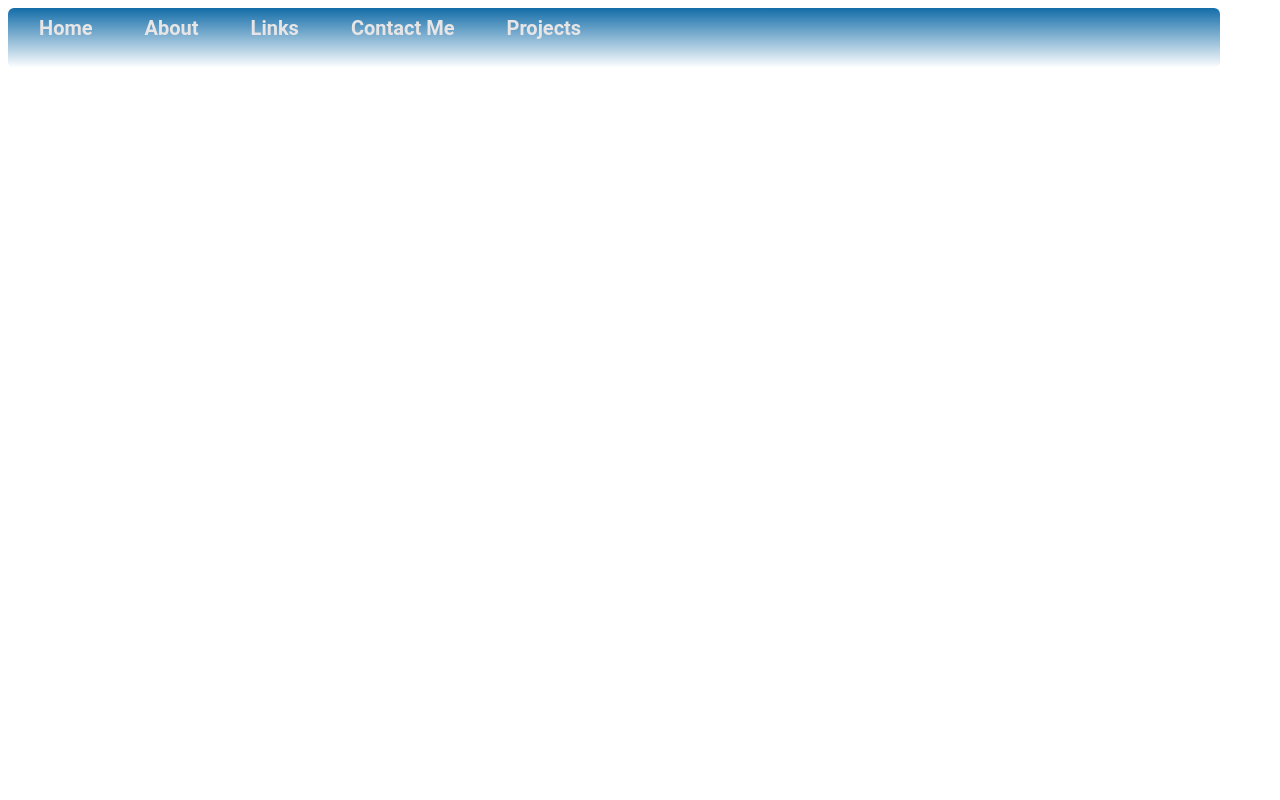
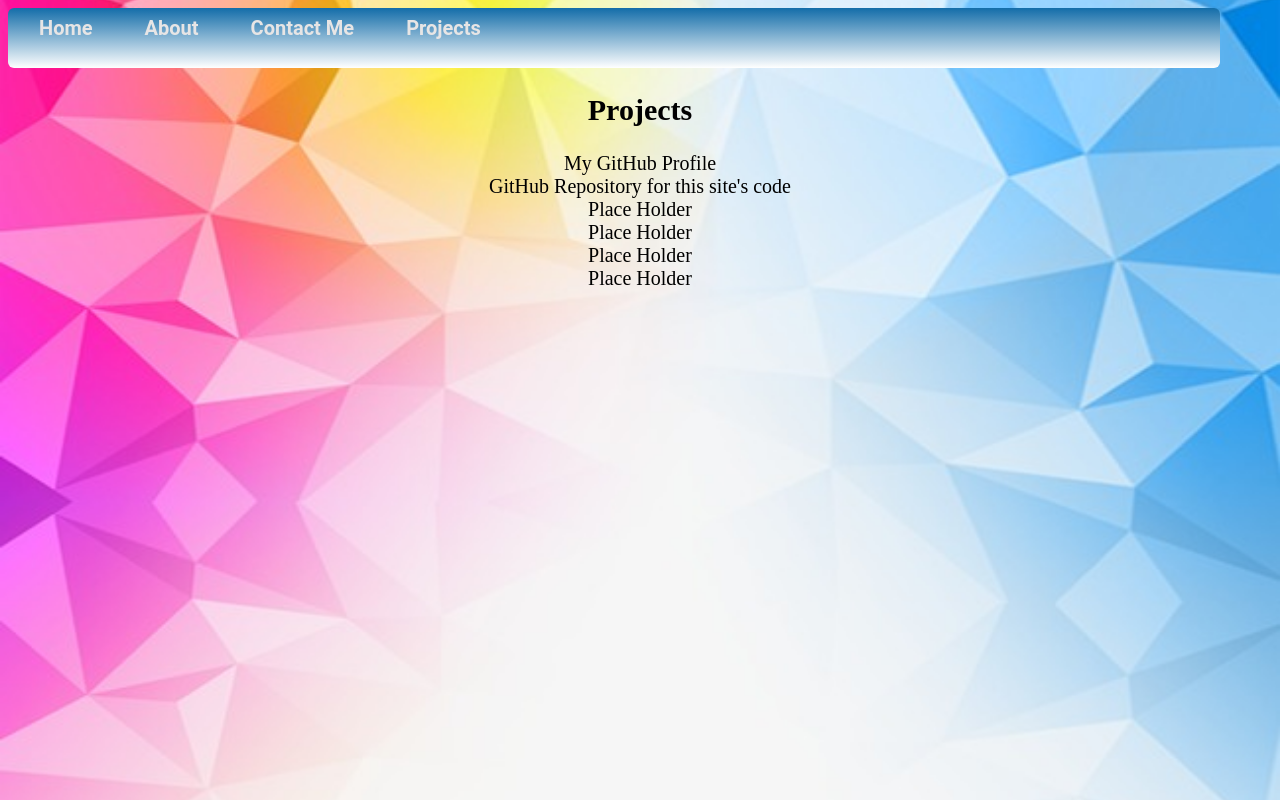
Before and after one commit to James-sys/capstone-dj, a plain HTML site: page Capstone HTML/projects/projects.html in a window 1280 px wide. Drawn offline with Linux system fonts and the light colour scheme; files whose address does not match are found by name.

Commit message:
Removed links from nav bar

```diff
--- a/Capstone HTML/links/style.css
+++ b/Capstone HTML/links/style.css
@@ -1,12 +1,35 @@
 html {
   padding: 0;
   margin: 0;
-  font-family: "Roboto", sans-serif;
+  font-family: "Crimson Text", serif;
   background: url(./images/background.jpg) no-repeat center center fixed;
   background-size: cover;
   height: 100vh;
 }
 
+.content {
+  margin-top: 25px;
+}
+.link-header {
+  display: flex;
+  flex-direction: row;
+  justify-content: center;
+  align-content: center;
+  font-size: 30px;
+}
+.link {
+  display: flex;
+  flex-direction: row;
+  justify-content: center;
+  align-content: center;
+  text-decoration: none;
+  color: black;
+  font-size: 20px;
+}
+.link:hover {
+  text-decoration: underline;
+  color: #136da9;
+}
 #menu-bar {
   width: 95%;
   margin: 0px 0px 0px 0px;
--- a/Capstone HTML/projects/projects.html
+++ b/Capstone HTML/projects/projects.html
@@ -4,7 +4,7 @@
 <head>
     <meta charset="utf-8" />
     <meta http-equiv="X-UA-Compatible" content="IE=edge">
-    <title>Page Title</title>
+    <title>Projects</title>
     <meta name="viewport" content="width=device-width, initial-scale=1">
     <link rel="stylesheet" type="text/css" media="screen" href="style.css" />
     <script src="main.js"></script>
@@ -21,7 +21,10 @@
 
             </li>
             <li>
-                <a href="../links/link.html">Links</a>
+                <a href="../contact/contact.html">Contact Me</a>
+            </li>
+            <li>
+                <a href="../projects/projects.html">Projects</a>
                 <ul>
                     <li>
                         <a href="https://github.com/MCdirtyjob" target="_blank">GitHub Profile</a>
@@ -30,23 +33,41 @@
                         <a href="https://github.com/MCdirtyjob/capstone-dj" target="_blank">GitHub Repository</a>
                     </li>
                     <li>
-                        <a href="#">Link Sub Menu 3</a>
+                        <a href="#">Place Holder</a>
                     </li>
                     <li>
-                        <a href="#">Link Sub Menu 4</a>
+                        <a href="#">Place Holder</a>
+                    </li>
+                    <li>
+                        <a href="#">Place Holder</a>
+                    </li>
+                    <li>
+                        <a href="#">Place Holder</a>
+                    </li>
+                    <li>
+                        <a href="#">Place Holder</a>
+                    </li>
+                    <li>
+                        <a href="#">Place Holder</a>
+                    </li>
+                    <li>
+                        <a href="#">Place Holder</a>
+                    </li>
+                    <li>
+                        <a href="#">Place Holder</a>
                     </li>
                 </ul>
-            </li>
-            <li>
-                <a href="../contact/contact.html">Contact Me</a>
-            </li>
-            <li>
-                <a href="../projects/projects.html">Projects</a>
             </li>
         </ul>
     </div>
     <div class="content">
-
+        <h2 class="link-header">Projects</h2>
+        <a class="link" href="https://github.com/MCdirtyjob">My GitHub Profile</a>
+        <a class="link" href="https://github.com/MCdirtyjob/capstone-dj" target="_blank">GitHub Repository for this site's code</a>
+        <a class="link" href="#">Place Holder</a>
+        <a class="link" href="#">Place Holder</a>
+        <a class="link" href="#">Place Holder</a>
+        <a class="link" href="#">Place Holder</a>
     </div>
 </body>
 
--- a/Capstone HTML/projects/style.css
+++ b/Capstone HTML/projects/style.css
@@ -1,3 +1,37 @@
+html {
+  padding: 0;
+  margin: 0;
+  font-family: "Crimson Text", serif;
+  background: url(./images/background.jpg) no-repeat center center fixed;
+  background-size: cover;
+  height: 100vh;
+}
+
+.content {
+  margin-top: 25px;
+}
+.link-header {
+  display: flex;
+  flex-direction: row;
+  justify-content: center;
+  align-content: center;
+  font-size: 30px;
+  cursor: default;
+}
+.link {
+  display: flex;
+  flex-direction: row;
+  justify-content: center;
+  align-content: center;
+  text-decoration: none;
+  color: black;
+  font-size: 20px;
+}
+.link:hover {
+  text-decoration: underline;
+  color: red;
+}
+
 #menu-bar {
   width: 95%;
   margin: 0px 0px 0px 0px;
```
Also changed, not shown: Capstone HTML/about/about.html (+25 -9 lines), Capstone HTML/contact/contact.html (+26 -10 lines), Capstone HTML/homepage/home.html (+27 -11 lines), Capstone HTML/links/link.html (+44 -3 lines), Capstone HTML/projects/images/background.jpg (renamed from Capstone HTML/links/images/background.jpg).
